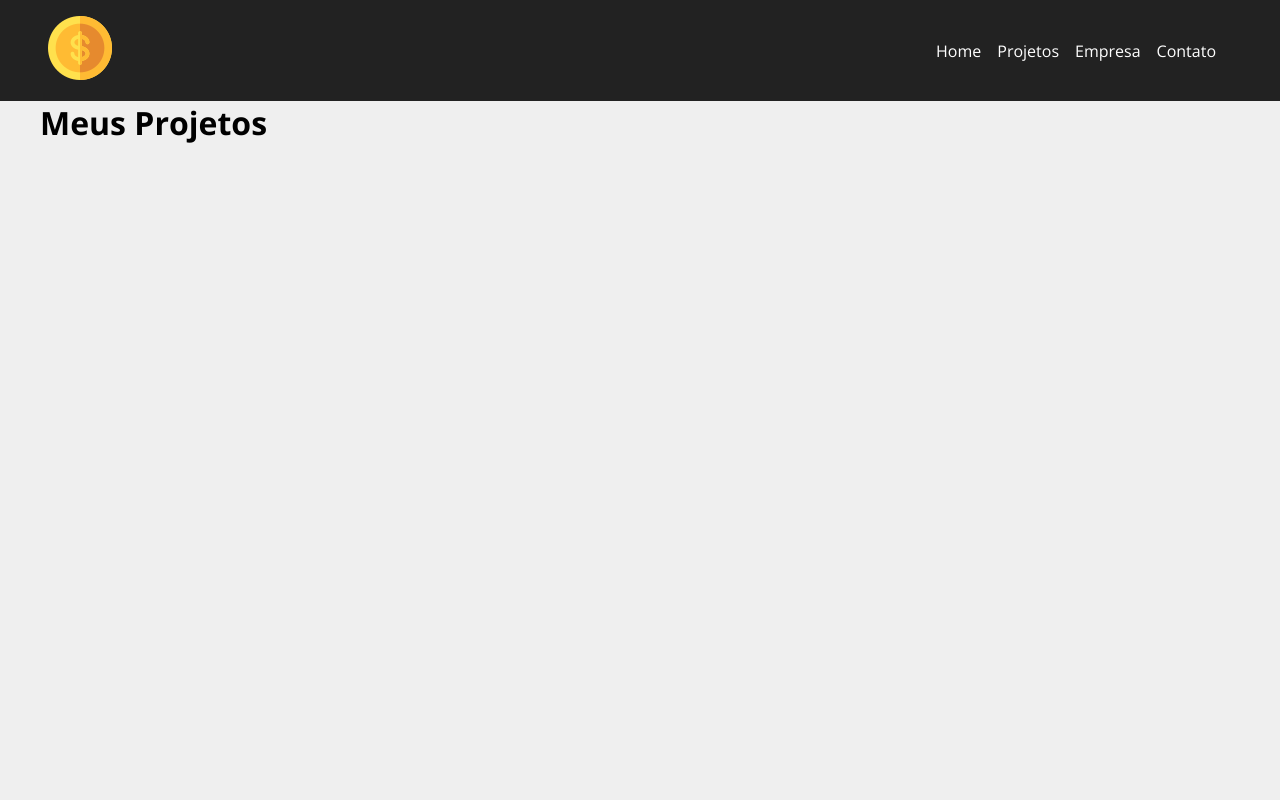
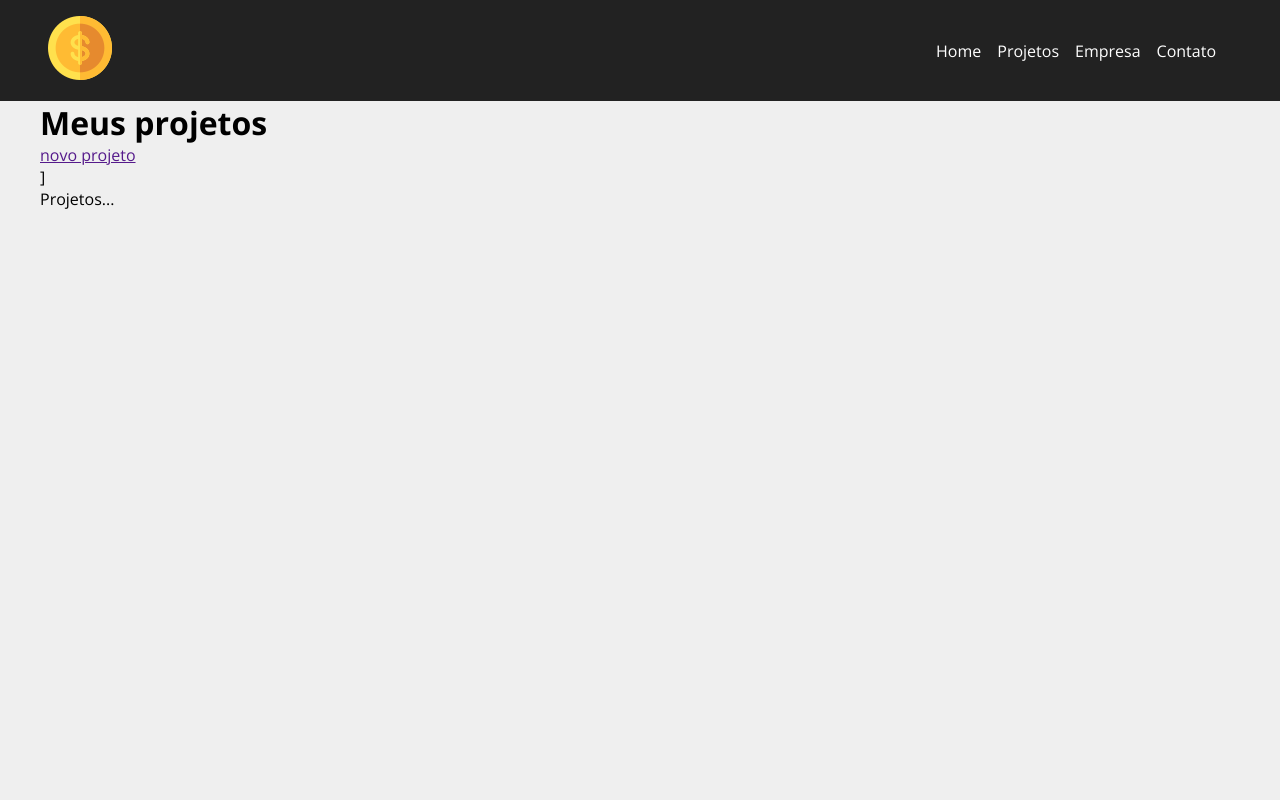
Before and after one commit to RafaelHDSV/Costs, a React (Create React App) app: page /projects in a window 1280 px wide. Shown: the top 800 px of the page. Built offline with nearby package versions, Linux system fonts and the light colour scheme; the HTML template or start-up script is replaced by a standard one.

Commit message:
Updating projects page

```diff
--- a/src/components/pages/Projects.js
+++ b/src/components/pages/Projects.js
@@ -1,6 +1,9 @@
 import React from 'react'
 import { useLocation } from 'react-router-dom'
 import Message from '../layout/Message'
+import Container from '../layout/Container'
+
+import styles from './Projects.module.css'
 
 const Projects = () => {
 
@@ -13,8 +16,14 @@ const Projects = () => {
 
     return (
         <div>
-            <h1>Meus Projetos</h1>
-            {message && <Message type='sucess' msg={message}></Message>}
+            <div>
+                <h1>Meus projetos</h1>
+                <a href="">novo projeto</a>
+            </div>
+            {message && <Message type='sucess' msg={message}></Message>}]
+            <Container customClass='start'>
+                <p>Projetos...</p>
+            </Container>
         </div>
     )
 }
```
Also changed, not shown: src/components/pages/Projects.module.css (added).
